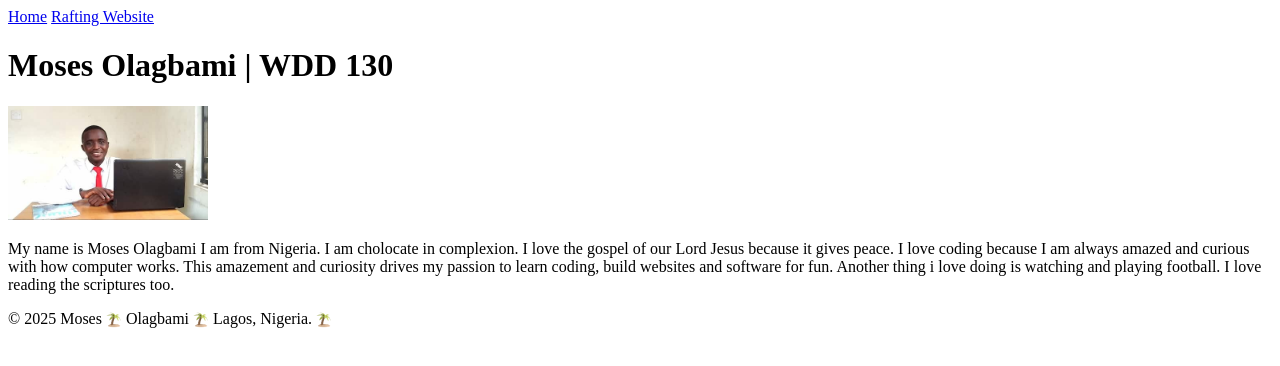
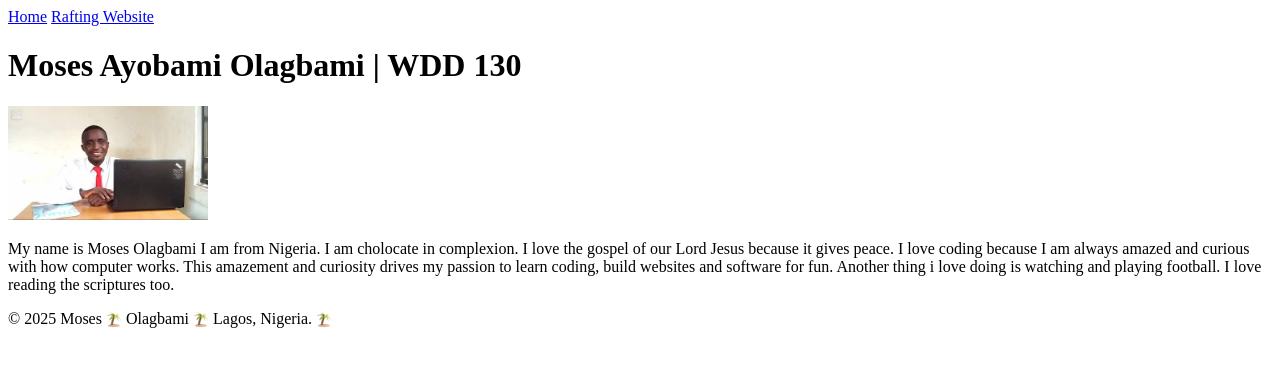
Before and after one commit to codesmith-eng/wdd130, a plain HTML site: page index.html in a window 1280 px wide. Drawn offline with Linux system fonts and the light colour scheme.

Commit message:
1st-week-assignment

```diff
--- a/index.html
+++ b/index.html
@@ -3,7 +3,7 @@
     <head>
         <meta charset="UTF-8">
         <meta name="viewport" content="width=device-width, initial-scale=1.0">
-        <title>Moses Olagbami | WDD 130</title>
+        <title>Moses Ayobami Olagbami | WDD 130</title>
     </head>
     <body>
         <header>
@@ -13,7 +13,7 @@
             </nav>
         </header>
         <main>
-            <h1>Moses Olagbami | WDD 130</h1>
+            <h1>Moses Ayobami Olagbami | WDD 130</h1>
             <img src="images/profile.jpg" alt="Hello everyone, my names is Moses Olagbami" width="200">
 
             <p>My name is Moses Olagbami I am from Nigeria. I am cholocate in complexion. I love the gospel of our Lord Jesus because it gives peace.
```
